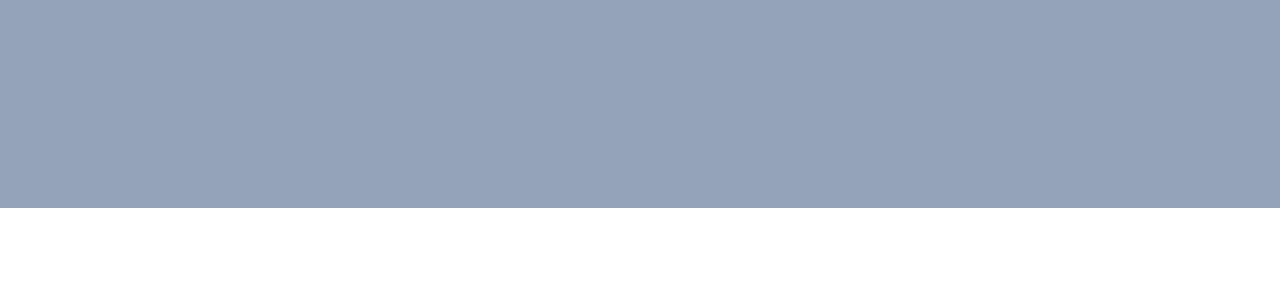
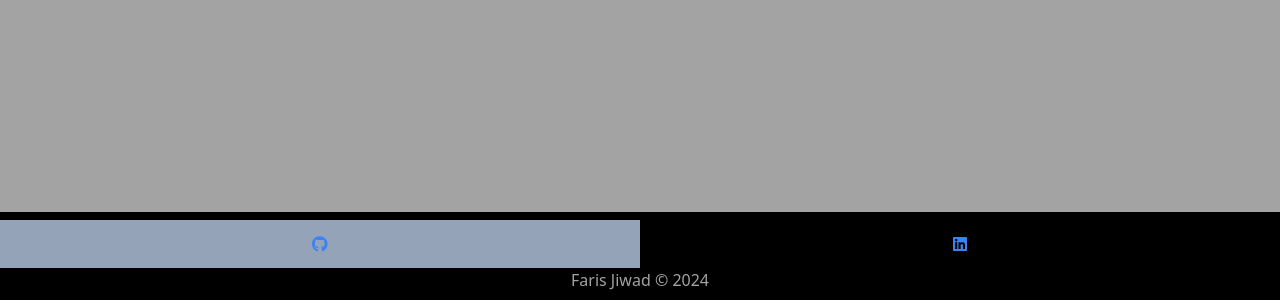
Before and after one commit to Ferriswheel09/ferriswheel09.github.io, a Next.js app: page /posts in a window 1280 px wide. Shown: the part 716-1016 px from the top of the page. Before the commit the page ends 924 px from the top, so only its background shows below. Built offline with nearby package versions, Linux system fonts and the light colour scheme.

Commit message:
Made progress on footer, got tired

```diff
--- a/package.json
+++ b/package.json
@@ -9,6 +9,11 @@
     "lint": "next lint"
   },
   "dependencies": {
+    "@fortawesome/fontawesome-svg-core": "^6.6.0",
+    "@fortawesome/free-brands-svg-icons": "^6.6.0",
+    "@fortawesome/free-regular-svg-icons": "^6.6.0",
+    "@fortawesome/free-solid-svg-icons": "^6.6.0",
+    "@fortawesome/react-fontawesome": "^0.2.2",
     "fs": "^0.0.1-security",
     "gray-matter": "^4.0.3",
     "next": "14.2.7",
--- a/src/app/globals.css
+++ b/src/app/globals.css
@@ -1,3 +1,5 @@
+@import url('https://fonts.googleapis.com/css2?family=Abel&family=Gothic+A1:wght@100;200;300;400;500;600;700;800;900&display=swap');
+
 @tailwind base;
 @tailwind components;
 @tailwind utilities;
--- a/src/app/layout.tsx
+++ b/src/app/layout.tsx
@@ -1,5 +1,6 @@
 import "./globals.css";
 import Navbar from "@/components/navbar";
+import Footer from "@/components/footer";
 
 
 export default function RootLayout({
@@ -11,7 +12,8 @@
     <html lang="en">
       <body>
         <Navbar />
-        {children}
+        <div className="pt-32 bg-neutral-400">{children}</div>
+        <Footer />
       </body>
     </html>
   );
--- a/src/app/posts/page.tsx
+++ b/src/app/posts/page.tsx
@@ -37,18 +37,18 @@
   const posts = await getPosts();
 
   return (
-    <div className='bg-slate-400 w-full h-screen'>
+    <div className='bg-inherit w-full h-screen'>
       {posts.length > 0 ? (
         <ul className='pt-10 grid grid-cols-2 gap-4'>
           {posts.map((post, index) => (
-              <li className='transition mx-auto h-72 w-fit border-2 hover:shadow-xl hover:-translate-y-1 hover:scale-110 hover:bg-slate-800' key={index}>
+              <li className='bg-post-card transition mx-auto h-72 w-fit max-w-xl border-4 p- hover:shadow-xl hover:-translate-y-1 hover:scale-110 hover:cursor-pointer' key={index}>
                 <img
                   src={post.coverImage}
                   alt='Not loaded'
-                  className='w-full max-h-20'
+                  className='w-full max-h-40'
                 />
-                <h1>{post.title}</h1>
-                <p>{post.excerpt}</p>
+                <h1 className='text-2xl pl-1 pt-2 font-gothic'>{post.title}</h1>
+                <p className='font-abel pl-1 text-lg text-wrap'>{post.excerpt}</p>
               </li>
           ))}
         </ul>
--- /dev/null
+++ b/src/components/footer.tsx
@@ -0,0 +1,23 @@
+import React from "react";
+import { FontAwesomeIcon } from '@fortawesome/react-fontawesome'
+import { faGithub, faLinkedin } from "@fortawesome/free-brands-svg-icons";
+
+
+
+export default function Footer(){
+    return(
+        <div className="bg-black pt-2">
+            <div className="text-center grid grid-cols-2">
+                <a href="https://github.com/Ferriswheel09/" target="_blank" className="flex justify-center items-center p-4 bg-slate-400">
+                    <FontAwesomeIcon className="max-h-10 mx-2 text-blue-500 hover:-translate-y-1  hover:cursor-pointer" icon={faGithub} />
+                </a>
+                <a href="https://www.linkedin.com/in/faris-jiwad/" className="flex justify-center items-center p-4">
+                    <FontAwesomeIcon className="max-h-10 mx-2 text-blue-500 hover:-translate-y-1  hover:cursor-pointer" icon={faLinkedin} />
+                </a>
+            </div>
+            <div className="text-center text-neutral-400 pb-2">
+                <p>Faris Jiwad &copy; 2024</p>
+            </div>
+        </div>
+    )
+}
--- a/src/components/navbar.tsx
+++ b/src/components/navbar.tsx
@@ -1,6 +1,5 @@
 import React from "react";
 import Link from "next/link";
-import Server from "@/resources/server";
 import Home from "@/resources/home";
 import Info from "@/resources/about";
 import Monitor from "@/resources/project";
@@ -17,7 +16,7 @@
     ];
 
     return (
-      <header className="navbar text-blac k w-full h-min">
+      <header className="navbar text-black z-10 fixed w-full h-min">
         <div className="flex align-center flex-wrap items-center justify-between mx-auto p-4 bg-navbar-blue">
           <div className="border-2 rounded-3xl p-4 w-40 text-center bg-button-teal shadow-xl">
             <h1 className="font-medium">Faris Jiwad</h1>
--- /dev/null
+++ b/src/resources/github.tsx
@@ -0,0 +1,13 @@
+import React from "react";
+
+const Github = () => {
+    return(
+        <div>
+            <svg xmlns="http://www.w3.org/2000/svg" viewBox="0 0 496 512">
+            <path d="M165.9 397.4c0 2-2.3 3.6-5.2 3.6-3.3 .3-5.6-1.3-5.6-3.6 0-2 2.3-3.6 5.2-3.6 3-.3 5.6 1.3 5.6 3.6zm-31.1-4.5c-.7 2 1.3 4.3 4.3 4.9 2.6 1 5.6 0 6.2-2s-1.3-4.3-4.3-5.2c-2.6-.7-5.5 .3-6.2 2.3zm44.2-1.7c-2.9 .7-4.9 2.6-4.6 4.9 .3 2 2.9 3.3 5.9 2.6 2.9-.7 4.9-2.6 4.6-4.6-.3-1.9-3-3.2-5.9-2.9zM244.8 8C106.1 8 0 113.3 0 252c0 110.9 69.8 205.8 169.5 239.2 12.8 2.3 17.3-5.6 17.3-12.1 0-6.2-.3-40.4-.3-61.4 0 0-70 15-84.7-29.8 0 0-11.4-29.1-27.8-36.6 0 0-22.9-15.7 1.6-15.4 0 0 24.9 2 38.6 25.8 21.9 38.6 58.6 27.5 72.9 20.9 2.3-16 8.8-27.1 16-33.7-55.9-6.2-112.3-14.3-112.3-110.5 0-27.5 7.6-41.3 23.6-58.9-2.6-6.5-11.1-33.3 2.6-67.9 20.9-6.5 69 27 69 27 20-5.6 41.5-8.5 62.8-8.5s42.8 2.9 62.8 8.5c0 0 48.1-33.6 69-27 13.7 34.7 5.2 61.4 2.6 67.9 16 17.7 25.8 31.5 25.8 58.9 0 96.5-58.9 104.2-114.8 110.5 9.2 7.9 17 22.9 17 46.4 0 33.7-.3 75.4-.3 83.6 0 6.5 4.6 14.4 17.3 12.1C428.2 457.8 496 362.9 496 252 496 113.3 383.5 8 244.8 8zM97.2 352.9c-1.3 1-1 3.3 .7 5.2 1.6 1.6 3.9 2.3 5.2 1 1.3-1 1-3.3-.7-5.2-1.6-1.6-3.9-2.3-5.2-1zm-10.8-8.1c-.7 1.3 .3 2.9 2.3 3.9 1.6 1 3.6 .7 4.3-.7 .7-1.3-.3-2.9-2.3-3.9-2-.6-3.6-.3-4.3 .7zm32.4 35.6c-1.6 1.3-1 4.3 1.3 6.2 2.3 2.3 5.2 2.6 6.5 1 1.3-1.3 .7-4.3-1.3-6.2-2.2-2.3-5.2-2.6-6.5-1zm-11.4-14.7c-1.6 1-1.6 3.6 0 5.9 1.6 2.3 4.3 3.3 5.6 2.3 1.6-1.3 1.6-3.9 0-6.2-1.4-2.3-4-3.3-5.6-2z"/>
+            </svg>
+        </div>
+    )
+}
+
+export default Github;
--- a/src/resources/home.tsx
+++ b/src/resources/home.tsx
@@ -1,8 +1,5 @@
 import React, {useState} from "react";
 const Home = ({size=24, color="#000000"}) => {
-
-
-
     return (
     <div>
         <svg xmlns="http://www.w3.org/2000/svg" width={size} height={size} viewBox="0 0 24 24" fill="none" stroke={color} strokeWidth="2" strokeLinecap="round" strokeLinejoin="round" >
--- a/tailwind.config.ts
+++ b/tailwind.config.ts
@@ -9,11 +9,16 @@
   ],
   theme: {
     extend: {
+      fontFamily: {
+        gothic: ['Gothic A1', 'sans-serif'],
+        abel: ['Abel', 'sans-serif'],
+      },
       colors: {
         transparent: 'transparent',
         current: 'currentColor',
         "navbar-blue": "#6A88A5",
-        "button-teal": "#D9D9D9"
+        "button-teal": "#D9D9D9",
+        "post-card": "#EFEFEF",
       },
       backgroundImage: {
         "gradient-radial": "radial-gradient(var(--tw-gradient-stops))",
```
Also changed, not shown: _posts/Test.md (+1 -1 lines), 1 other file (tests, documents, lock files or other folders).
